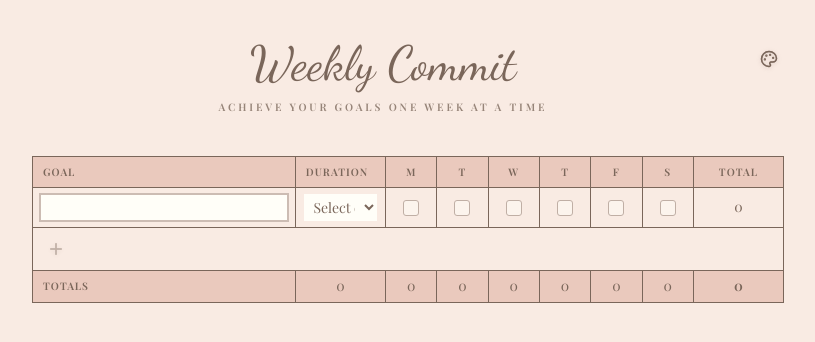
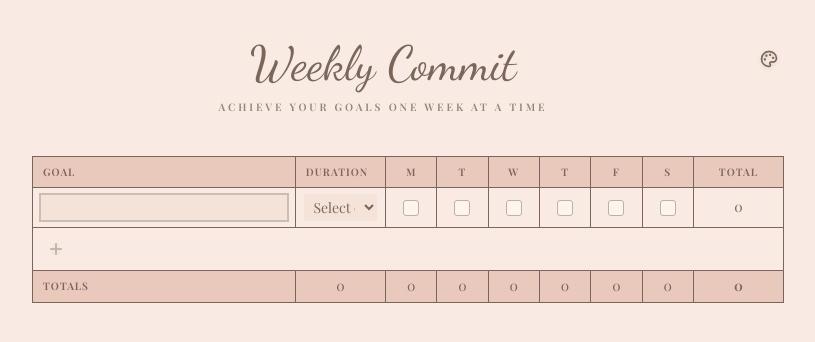
Before and after one commit to danifromecuador/weekly-commit, a Next.js app: page / in a window 1280 px wide. Both pictures are taken after a click on the button 288 px from the left and 260 px from the top of the page. Shown: the top 342 px of the page, without its empty margins (232-1047 px from the left). Built offline with nearby package versions, Linux system fonts and the light colour scheme; a web font is replaced by a local one.

Commit message:
fix(ui): blend table duration/goal fields with theme
Use panel+page color-mix for .wc-td .wc-input and .wc-select instead of
stark --theme-input-bg so selects match the grid in every theme.

Made-with: Cursor

```diff
--- a/app/globals.css
+++ b/app/globals.css
@@ -251,6 +251,8 @@ html[data-theme="botanical-flow"] body {
   .wc-td .wc-select {
     border-width: 0;
     box-shadow: none;
+    /* Blend with the table instead of stark --theme-input-bg white */
+    background: color-mix(in srgb, var(--theme-panel) 24%, var(--theme-page));
   }
 
   .wc-td .wc-input:focus-visible,
```
